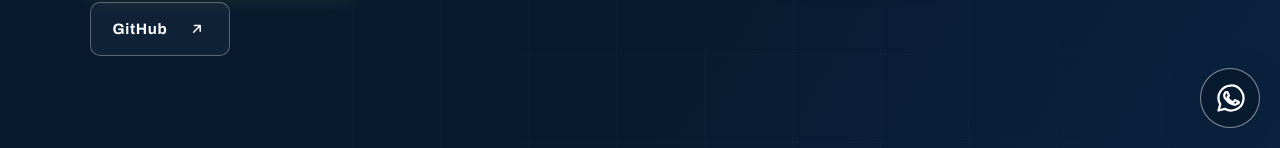
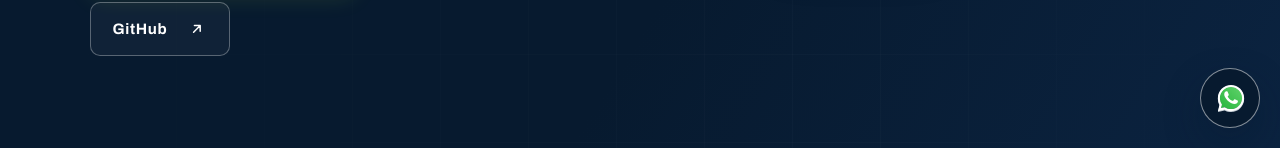
Before and after one commit to MarcoFloresCa/marco-flores-portafolio, a Next.js app: page / in a window 1280 px wide. Shown: the part 650-798 px from the top of the page. Built offline with nearby package versions, Linux system fonts and the light colour scheme.

Commit message:
Restore official WhatsApp brand icon on floating button

```diff
--- a/app/page.tsx
+++ b/app/page.tsx
@@ -557,9 +557,11 @@ export default function Home() {
         href="https://wa.me/56953994713?text=Hola%20Marco%2C%20vi%20tu%20portafolio%20y%20me%20gustar%C3%ADa%20conversar%20contigo."
         target="_blank"
         rel="noopener noreferrer"
-        aria-label="Escribir por WhatsApp a Marco Flores"
+        aria-label="Escribir a Marco por WhatsApp al +56 9 5399 4713"
       >
-        <svg viewBox="0 0 24 24" fill="currentColor" aria-hidden="true"><path d="M12 2a10 10 0 0 0-8.61 15.07L2 22l5.06-1.32A10 10 0 1 0 12 2Zm5.13 14.1c-.2.6-1.2 1.16-1.66 1.2-.42.04-.96.2-3.23-.67-2.73-1.05-4.45-3.76-4.58-3.93-.14-.18-1.1-1.47-1.1-2.8 0-1.34.7-1.99.95-2.27.25-.28.54-.35.72-.35h.52c.17 0 .4-.06.62.47.24.55.8 1.9.87 2.03.07.13.12.29.02.47-.1.18-.15.28-.3.44-.15.16-.31.36-.45.49-.15.15-.3.31-.13.6.17.29.75 1.24 1.61 2 1.1 1 2.04 1.31 2.33 1.46.29.15.46.13.63-.08.17-.2.74-.86.93-1.16.2-.3.4-.25.66-.15.27.1 1.73.82 2.03.97.3.15.5.23.57.35.08.12.08.6-.13 1.2Z" /></svg>
+        <svg viewBox="0 0 32 32" aria-hidden="true">
+          <image href="/icons/brands/whatsapp.svg" width="32" height="32" />
+        </svg>
         <span>WhatsApp</span>
       </a>
     </main>
```
